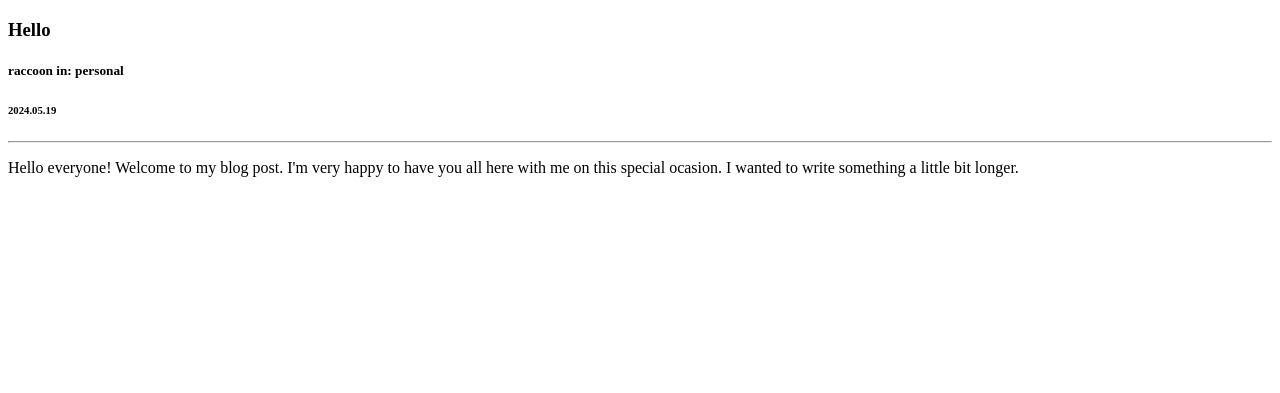
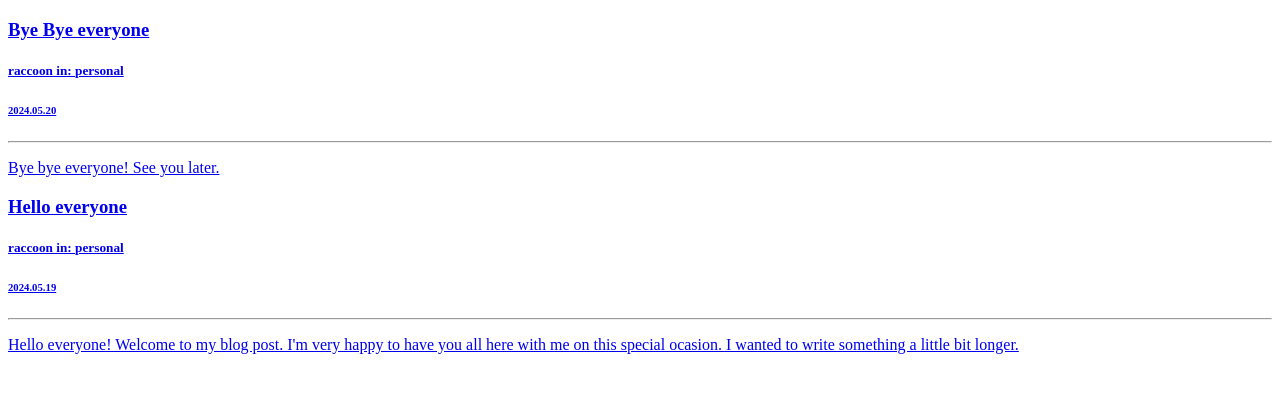
Before and after one commit to raccoonboy0803/Gatsby-Blog, a Gatsby site: page /blog in a window 1280 px wide. Shown: the part 131-524 px from the top of the page. Built offline with nearby package versions, Linux system fonts and the light colour scheme; Gatsby itself is replaced by a stand-in of ours.

Commit message:
Feat: dynamin pages구현

```diff
--- /dev/null
+++ b/blog-posts/bye.mdx
@@ -0,0 +1,11 @@
+---
+title: Bye Bye everyone
+category: personal
+date: '2024-05-20'
+author: raccoon
+slug: bye-bye-everyone
+---
+
+# Bye bye everyone!
+
+See you later.
--- a/blog-posts/hello.mdx
+++ b/blog-posts/hello.mdx
@@ -1,11 +1,12 @@
 ---
-title: Hello
+title: Hello everyone
 category: personal
 date: '2024-05-19'
 author: raccoon
+slug: hello-everyone
 ---
 
-## Hello everyone!
+# Hello everyone!
 
 Welcome to my blog post. I'm very happy to have you all here with me on this special ocasion.
 
--- a/src/pages/blog.tsx
+++ b/src/pages/blog/index.tsx
@@ -1,7 +1,7 @@
 import React from 'react';
-import Layout from '../components/layout';
-import Seo from '../components/Seo';
-import { PageProps, graphql } from 'gatsby';
+import { Link, PageProps, graphql } from 'gatsby';
+import Layout from '../../components/layout';
+import Seo from '../../components/Seo';
 
 function Blog({ data }: PageProps<Queries.BlogPostsQuery>) {
   return (
@@ -9,6 +9,7 @@
       <section>
         {data.allMdx.nodes.map((file, index) => (
           <article key={index}>
+            <Link to={`/blog/${file.frontmatter?.slug}`}>
               <h3>{file.frontmatter?.title}</h3>
               <h5>
                 {file.frontmatter?.author} in: {file.frontmatter?.category}
@@ -16,6 +17,7 @@
               <h6>{file.frontmatter?.date}</h6>
               <hr />
               <p>{file.excerpt}</p>
+            </Link>
           </article>
         ))}
       </section>
@@ -32,6 +34,7 @@
           category
           date(formatString: "YYYY.MM.DD")
           title
+          slug
         }
         excerpt(pruneLength: 200)
       }
```
Also changed, not shown: src/pages/blog/{mdx.frontmatter__slug}.tsx (added, +10 -0 lines). Lines whose indentation alone changed are shown as unchanged.
